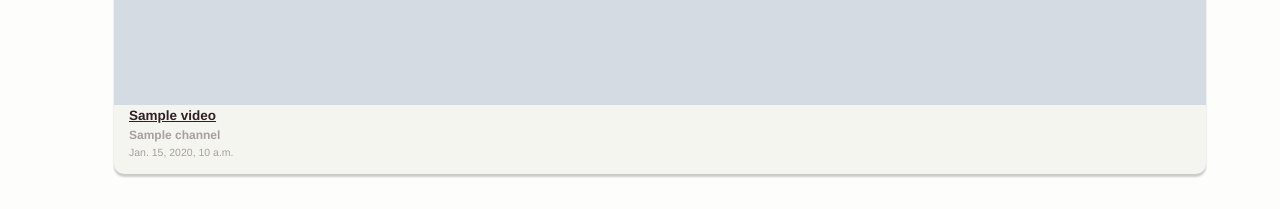
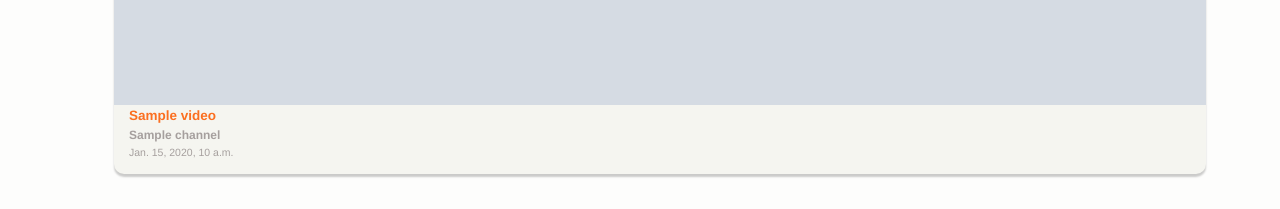
Before and after one commit to rennerocha/mediafeed, a Django app: template mediafeed/channels/templates/category_details.html in a window 1280 px wide, with the pointer over the restyled element. Shown: the part 804-1013 px from the top of the page. Run offline with Django 3.2, Linux system fonts and the light colour scheme; the template is opened without the code that fills it: most values are stand-ins (such as "Sample title", 1, 10 or a date in 2020); grey boxes marked "Sample" are stand-in pictures; parts of the project's set-up code (start-up, migrations or seed data) failed here and were passed over.

Commit message:
Add small change on appearance of links on video list

```diff
--- a/mediafeed/core/static/css/styles.css
+++ b/mediafeed/core/static/css/styles.css
@@ -129,6 +129,11 @@ main form input {
     font-weight: 900;
 }
 
+.card-content .video-title:hover {
+    color: #fb6f20;
+    text-decoration: none;
+}
+
 .card-content .video-channel {
     display: block;
     color: #302024;
```
